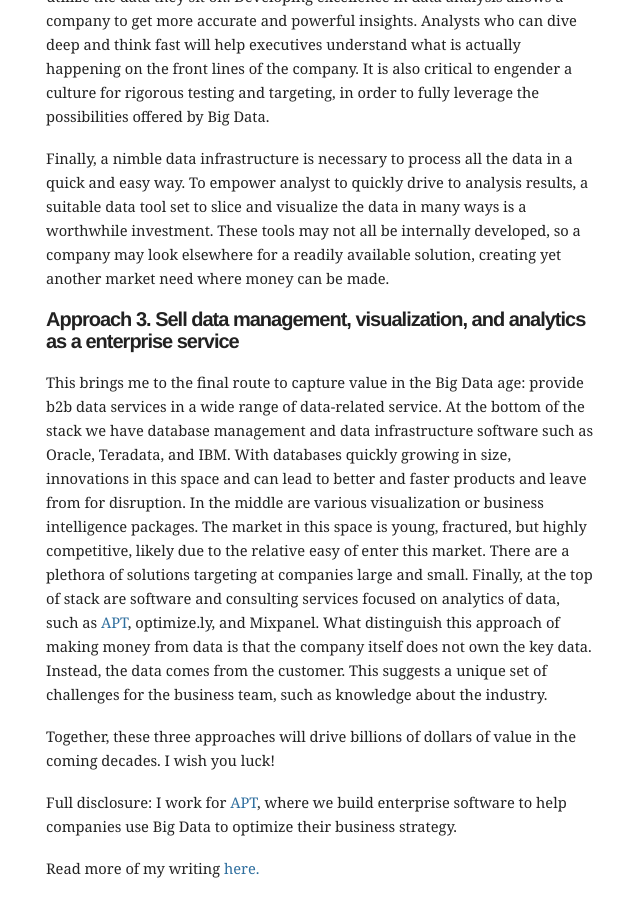
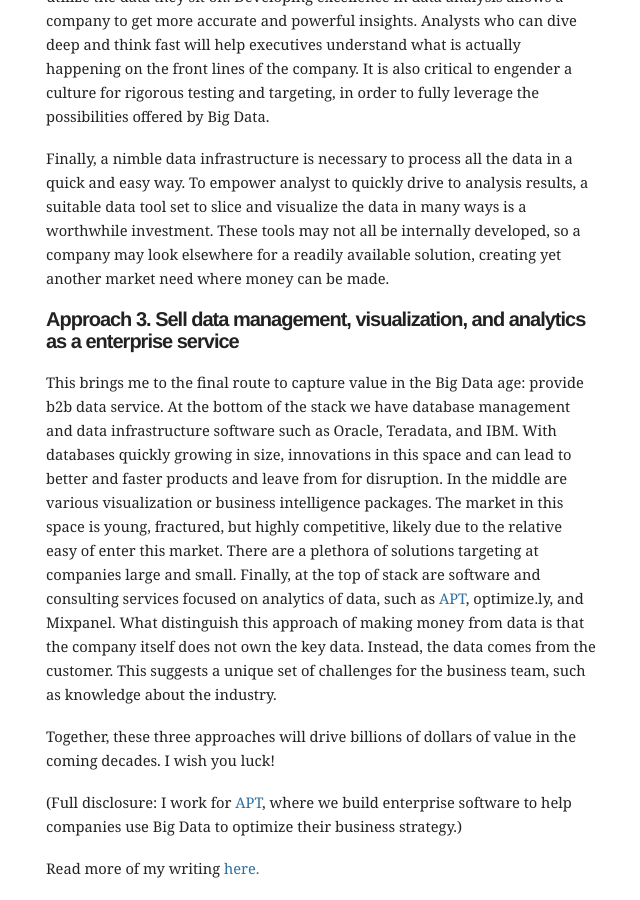
Before and after one commit to mbwong/mbwong.github.com, a Jekyll site: the page built from _posts/2013-01-12-how-to-make-money-from-big-data.md, in a window 1280 px wide and 900 px high, scrolled down 2990 px. Shown: the whole window, without its empty margins (304-944 px from the left). Built offline with Jekyll 4.4.1, drawn with Linux system fonts in a browser that asks for light colours.

Commit message:
edit big data post

```diff
--- a/_posts/2013-01-12-how-to-make-money-from-big-data.md
+++ b/_posts/2013-01-12-how-to-make-money-from-big-data.md
@@ -62,11 +62,11 @@
 
 ##Approach 3. Sell data management, visualization, and analytics as a enterprise service
 
-This brings me to the final route to capture value in the Big Data age: provide b2b data services in a wide range of data-related service. At the bottom of the stack we have database management and data infrastructure software such as Oracle, Teradata, and IBM. With databases quickly growing in size, innovations in this space and can lead to better and faster products and leave from for disruption. In the middle are various visualization or business intelligence packages. The market in this space is young, fractured, but highly competitive, likely due to the relative easy of enter this market. There are a plethora of solutions targeting at companies large and small. Finally, at the top of stack are software and consulting services focused on analytics of data, such as [APT][apt], optimize.ly, and Mixpanel. What distinguish this approach of making money from data is that the company itself does not own the key data. Instead, the data comes from the customer. This suggests a unique set of challenges for the business team, such as knowledge about the industry.
+This brings me to the final route to capture value in the Big Data age: provide b2b data service. At the bottom of the stack we have database management and data infrastructure software such as Oracle, Teradata, and IBM. With databases quickly growing in size, innovations in this space and can lead to better and faster products and leave from for disruption. In the middle are various visualization or business intelligence packages. The market in this space is young, fractured, but highly competitive, likely due to the relative easy of enter this market. There are a plethora of solutions targeting at companies large and small. Finally, at the top of stack are software and consulting services focused on analytics of data, such as [APT][apt], optimize.ly, and Mixpanel. What distinguish this approach of making money from data is that the company itself does not own the key data. Instead, the data comes from the customer. This suggests a unique set of challenges for the business team, such as knowledge about the industry.
 
 Together, these three approaches will drive billions of dollars of value in the coming decades. I wish you luck!
 
-Full disclosure: I work for [APT][apt], where we build enterprise software to help companies use Big Data to optimize their business strategy.
+(Full disclosure: I work for [APT][apt], where we build enterprise software to help companies use Big Data to optimize their business strategy.)
 
 [apt]: http://predictivetechnologies.com
 
```
